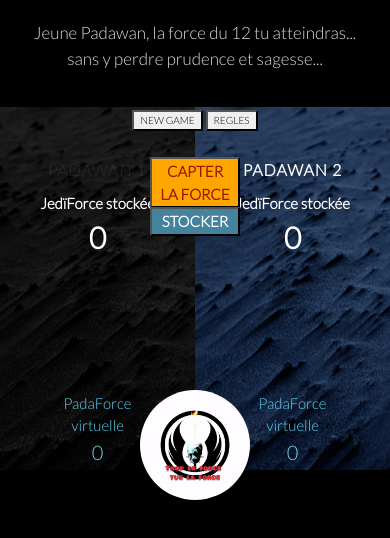
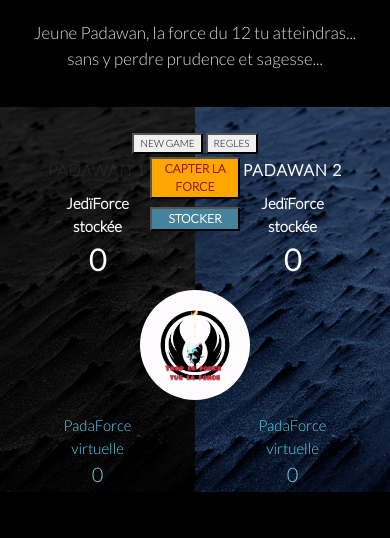
Before and after one commit to pierkiroule/Dice-Roll-STARWAR, a plain HTML site: page index.html in a window 390 px wide. Both pictures are taken after a click on the button "CAPTER LA FORCE". Drawn offline with nearby package versions, Linux system fonts and the light colour scheme.

Commit message:
test sur mobile

```diff
--- a/index.html
+++ b/index.html
@@ -32,7 +32,7 @@
             <div class="player-0-panel active">
                 <div class="player-name" id="name-0">Player 1</div>
                 <img src="Images/pad1.jpg" alt="Pad" class="pad rounded-circle" id="pad1">
-                <div class="player-current-label2 text-center">JedïForce stockée</div>
+                <div class="player-current-label2 text-center">JedïForce<br>stockée</div>
                 <div class="player-score" id="score-0">43</div>
                 <div class="player-current-box">
                     <div class="player-current-label">PadaForce virtuelle</div>
@@ -46,9 +46,11 @@
 
              <div class="btn-pannel text-center"><button class="btn-roll">CAPTER LA FORCE</button>
              <button class="btn-hold">STOCKER</button>
+             <br>
              <button class="btn-new">NEW GAME</button>
              <button class="btn-rules" onclick="regleDuJeu()">REGLES</button>
              <p id="rule"></p>
+             <br>
              </div>
             </div>
 
@@ -56,7 +58,7 @@
             <div class="player-1-panel">
                 <div class="player-name" id="name-1">Player 2</div>
                 <img src="Images/pad2.jpg" alt="Pad" class="pad rounded-circle" id="pad2">
-                <div class="player-current-label2 text-center">JedïForce stockée</div>
+                <div class="player-current-label2 text-center">JedïForce<br>stockée</div>
                 <div class="player-score" id="score-1">72</div>
                 <div class="player-current-box">
                     <div class="player-current-label">PadaForce virtuelle</div>
--- a/style.css
+++ b/style.css
@@ -212,12 +212,12 @@ body {
     }
     /* Dice images */
 .dice {
-    top: 300px;
+    top: 290px;
     height: 250px;
 }
 /* anim */
 .anim {
-    top: 300px;
+    top: 290px;
 
     height: 150px;
 
@@ -264,12 +264,12 @@ body {
 
     /* Dice images */
     .dice {
-        top: 360px;
+        top: 260px;
         height: 150px;
     }
     /* anim */
     .anim {
-        top: 360px;
+        top: 260px;
         height: 110px;
     }
     .btn {
@@ -333,7 +333,7 @@ body {
 }
 /* anim */
 .anim {
-    top: 310px;
+    top: 290px;
     height: 90px;
 }
 .btn {
@@ -378,7 +378,7 @@ body {
     }
         /* Dice images */
 .dice {
-    top: 390px;
+    top: 290px;
     height: 110px;
 }
 /* anim */
@@ -395,8 +395,8 @@ body {
 
 /* Specific buttons */
 
-.btn-roll { top: 50px;}
-.btn-hold { top: 100px;}
+.btn-roll { top: 50px;  font-size: 12px;}
+.btn-hold { top: 100px; font-size: 12px;}
 
 
 
```
